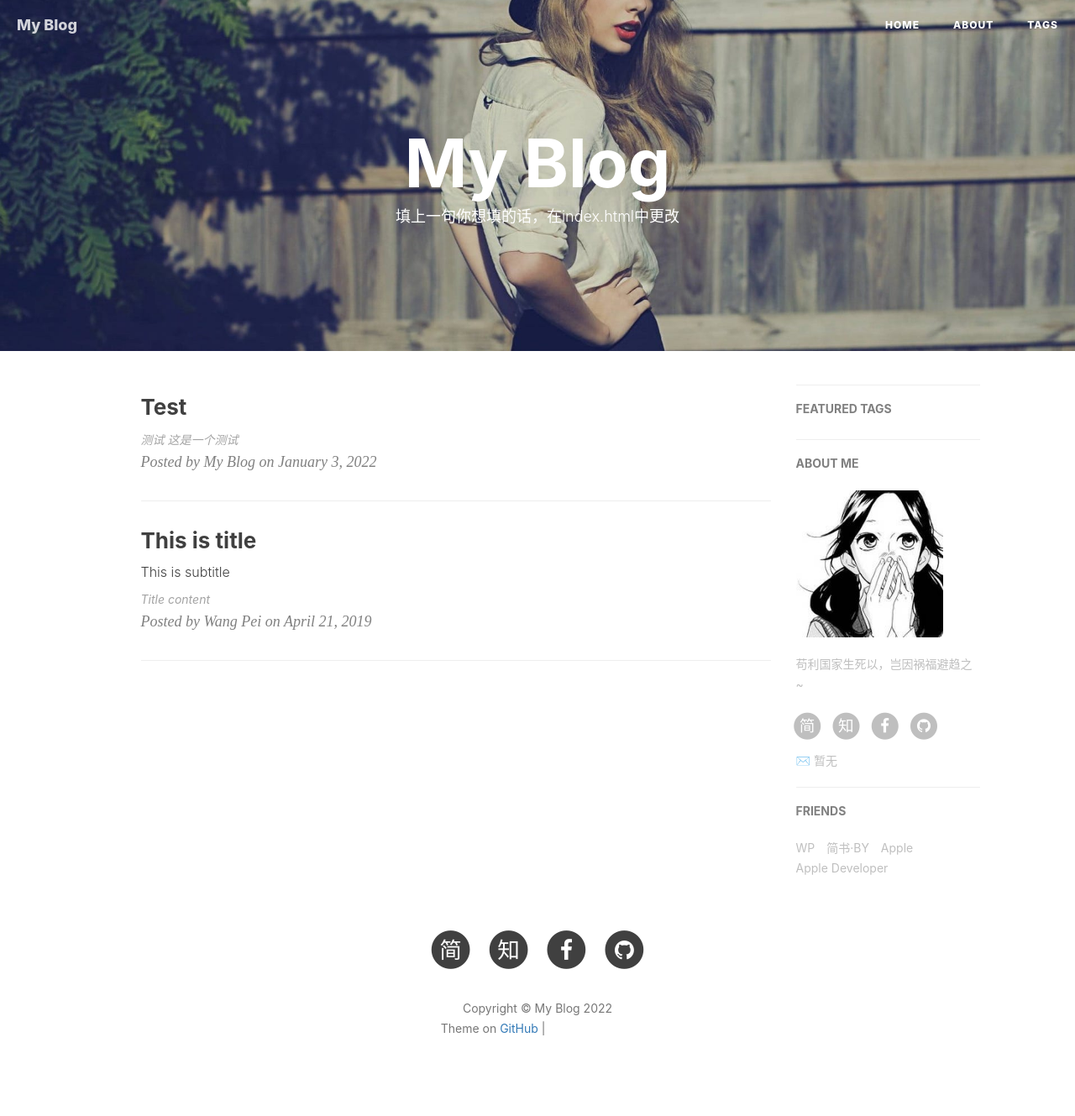
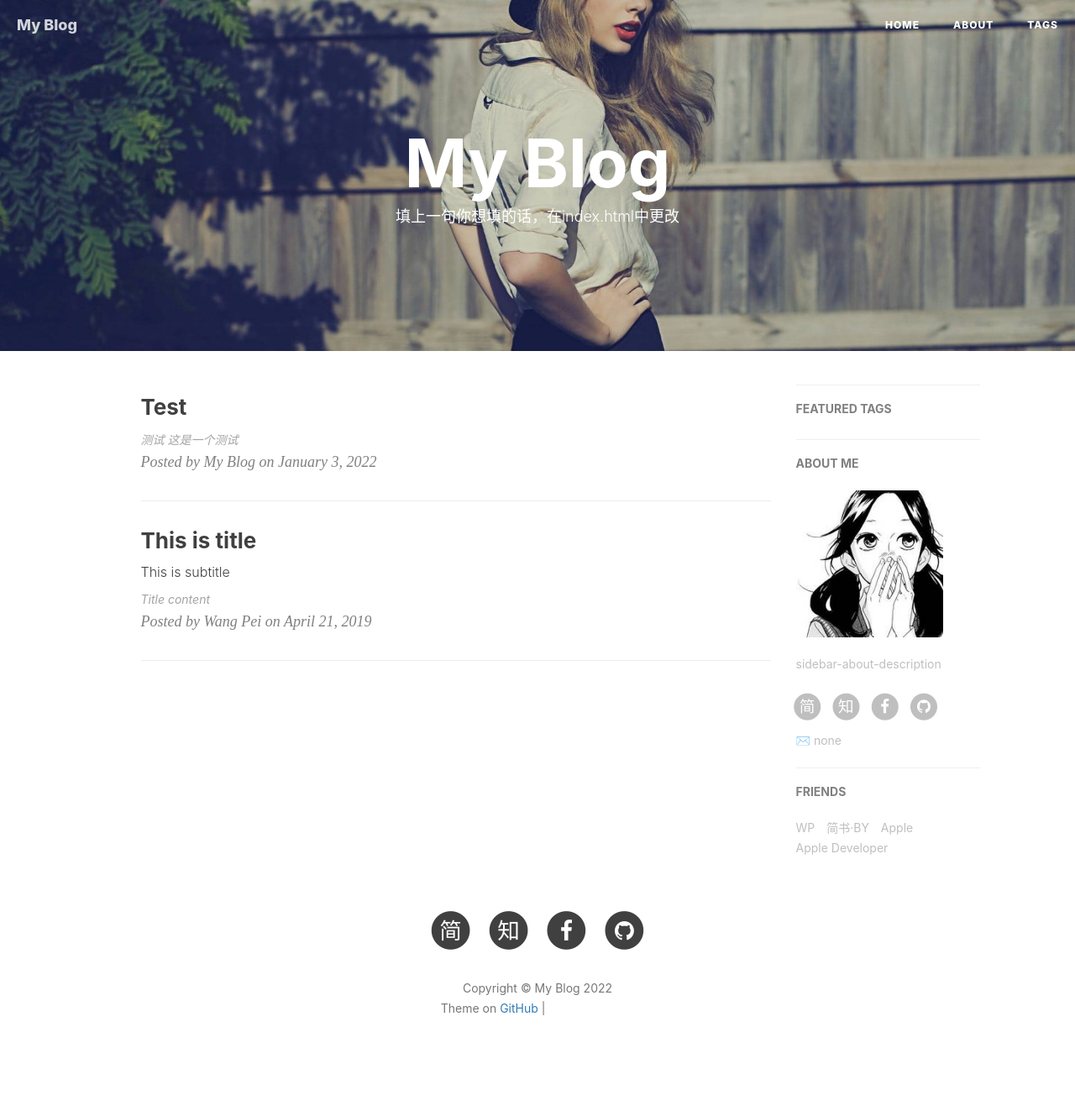
Before and after one commit to HappyWalkers/HappyWalkers.github.io, a Jekyll site: the page built from index.html, in a window 1280 px wide. Shown: the whole page at 84% size. Built offline with Jekyll 4.4.1, drawn with Linux system fonts in a browser that asks for light colours; nearby versions of some CDN libraries; the list of posts is cut into pages by our own code; comment, search, counter and statistics services are not loaded; after the commit the page ends 1305 px from its top, so only the background shows below that; part of the change alters nothing that is shown; grey boxes are pictures that could not be loaded.

Commit message:
Update _config.yml

```diff
--- a/_config.yml
+++ b/_config.yml
@@ -1,17 +1,17 @@
 # Site settings
 title: My Blog
-SEOTitle: 我的博客 | My Blog
+SEOTitle: My Blog | My Blog
 header-img: img/post-bg-desk.jpg
-email: 暂无
-description: "写一句你想写的话"
-keyword: "我的博客"
+email: none
+description: "HappyWalkers and his blog"
+keyword: "my blog"
 url: "https://HappyWalkers.github.io"          # your host, for absolute URL
 baseurl: ""      # for example, '/blog' if your blog hosted on 'host/blog'
 github_repo: "https://github.com/HappyWalkers/HappyWalkers.github.io.git" # you code repository
 
 # Sidebar settings
 sidebar: true                           # whether or not using Sidebar.
-sidebar-about-description: "苟利国家生死以，岂因祸福避趋之~"
+sidebar-about-description: "sidebar-about-description"
 sidebar-avatar: /img/avatar_binggan.jpg      # use absolute URL, seeing it's used in both `/` and `/about/`
 
 
```
